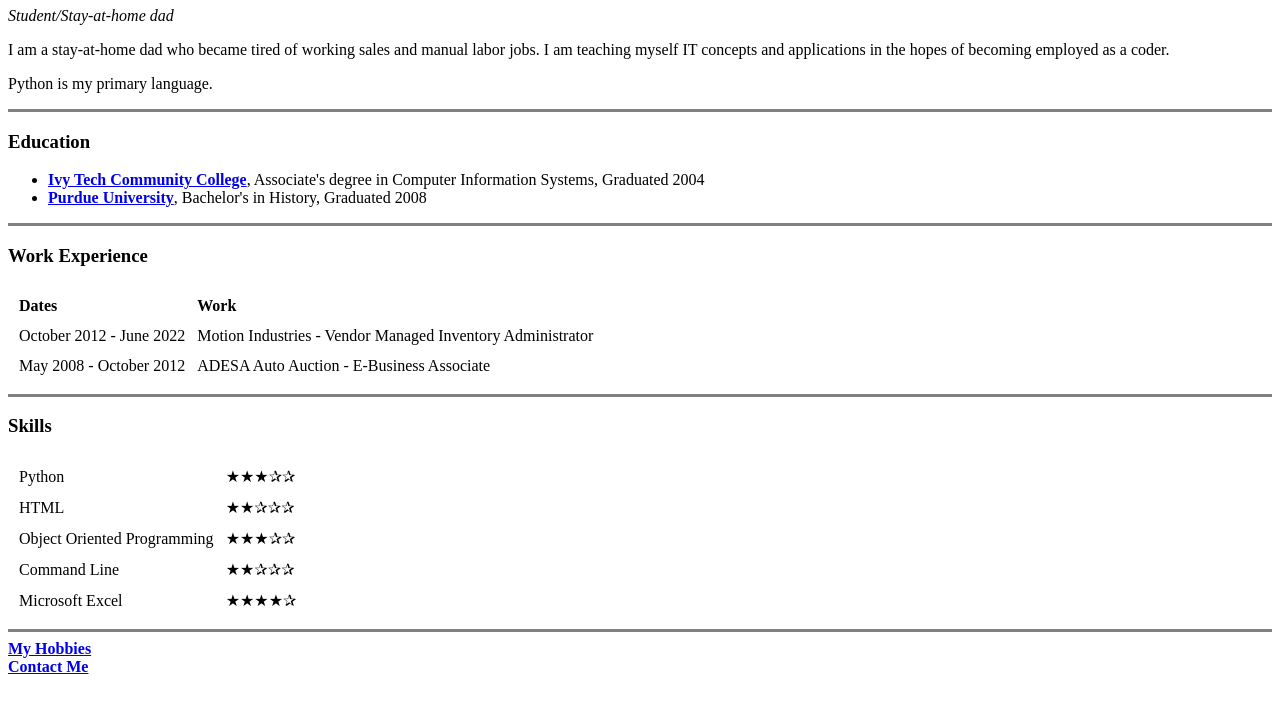
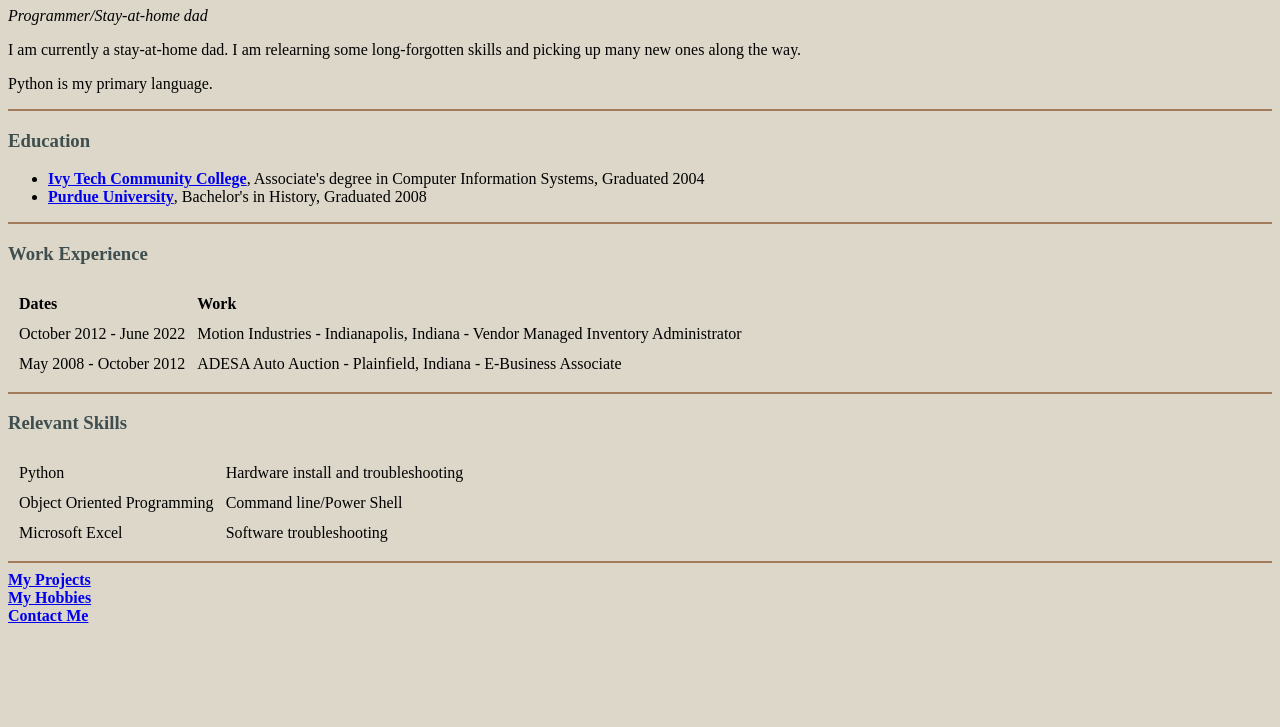
Before and after one commit to nwhittin/about-me, a plain HTML site: page index.html in a window 1280 px wide. Shown: the part 73-800 px from the top of the page. Drawn offline with Linux system fonts and the light colour scheme.

Commit message:
Added projects page and some css

```diff
--- /dev/null
+++ b/css/main.css
@@ -0,0 +1,17 @@
+body {
+  background-color: #DCD7C9;
+}
+
+hr {
+  background-color: #A27B5C;
+  border-style: none;
+  height: 2px;
+}
+
+h1 {
+  color: #2C3639;
+}
+
+h3 {
+  color: #3F4E4F;
+}
--- a/index.html
+++ b/index.html
@@ -3,21 +3,23 @@
 
   <head>
     <meta charset="utf-8">
-    <title>Nathan's Personal Site</title>
+    <meta name="viewport" content="width=device-width, initial-scale=1">
+    <title>Nathan Whittington</title>
+    <link rel="stylesheet" href="css/main.css">
   </head>
 
   <body>
     <h1>Nathan Whittington</h1>
-    <p><em>Student/Stay-at-home dad</em></p>
-    <p>I am a stay-at-home dad who became tired of working sales and manual labor jobs. I am teaching myself IT concepts and applications in the hopes of becoming employed as a coder.</p>
+    <p><em>Programmer/Stay-at-home dad</em></p>
+    <p>I am currently a stay-at-home dad. I am relearning some long-forgotten skills and picking up many new ones along the way.</p>
     <p>Python is my primary language.</p>
-    <hr size="3" noshade="0">
+    <hr>
     <h3>Education</h3>
     <ul>
       <li><strong><a href="https://www.ivytech.edu/">Ivy Tech Community College</a></strong>, Associate's degree in Computer Information Systems, Graduated 2004</li>
       <li><strong><a href="https://www.purdue.edu/">Purdue University</a></strong>, Bachelor's in History, Graduated 2008</li>
     </ul>
-    <hr size="3" noshade="0">
+    <hr>
     <h3>Work Experience</h3>
     <table cellspacing="10">
       <thead align="left">
@@ -29,39 +31,32 @@
       <tbody>
         <tr>
           <td>October 2012 - June 2022</td>
-          <td>Motion Industries - Vendor Managed Inventory Administrator</td>
+          <td>Motion Industries - Indianapolis, Indiana - Vendor Managed Inventory Administrator</td>
         </tr>
         <tr>
           <td>May 2008 - October 2012</td>
-          <td>ADESA Auto Auction - E-Business Associate</td>
+          <td>ADESA Auto Auction - Plainfield, Indiana - E-Business Associate</td>
         </tr>
       </tbody>
     </table>
-    <hr size="3" noshade="0">
-    <h3>Skills</h3>
+    <hr>
+    <h3>Relevant Skills</h3>
     <table cellspacing="10">
       <tr>
         <td>Python</td>
-        <td>★★★✰✰</td>
-      </tr>
-      <tr>
-        <td>HTML</td>
-        <td>★★✰✰✰</td>
+        <td>Hardware install and troubleshooting</td>
       </tr>
       <tr>
         <td>Object Oriented Programming</td>
-        <td>★★★✰✰</td>
-      </tr>
-      <tr>
-        <td>Command Line</td>
-        <td>★★✰✰✰</td>
+        <td>Command line/Power Shell</td>
       </tr>
       <tr>
         <td>Microsoft Excel</td>
-        <td>★★★★✰</td>
+        <td>Software troubleshooting</td>
       </tr>
     </table>
-    <hr size="3" noshade="0">
+    <hr>
+    <strong><a href="projects.html">My Projects</a></strong><br>
     <strong><a href="hobbies.html">My Hobbies</a></strong><br>
     <strong><a href="contact.html">Contact Me</a></strong>
   </body>
```
Also changed, not shown: contact.html (+8 -1 lines), hobbies.html (+7 -2 lines), projects.html (added, +60 -0 lines), images/morse.jpg (added), images/pixela.jpg (added), images/rosalind.png (added), images/watermark.jpg (added).
